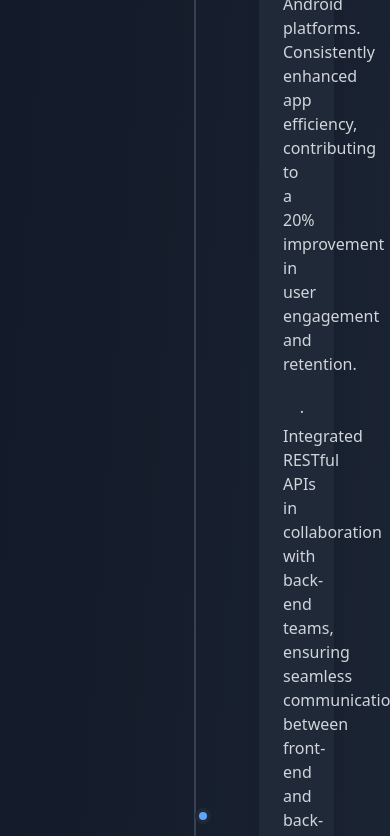
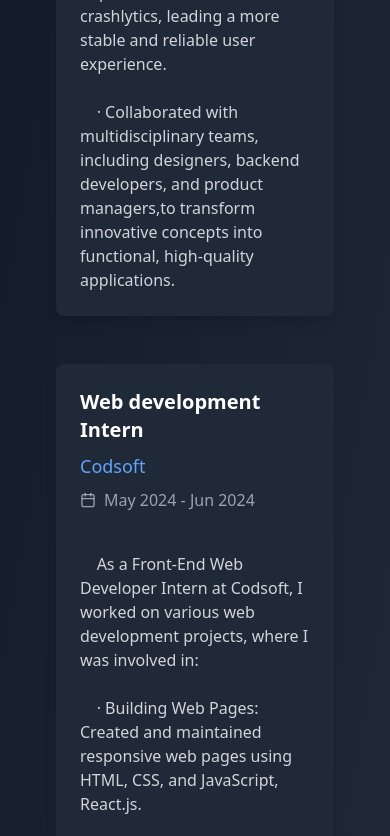
Before and after one commit to Haiderr-Ali/Haider-Ali-Portfolio, a React (Vite) app: page / in a window 390 px wide. Shown: the part 3435-4271 px from the top of the page. Built offline with nearby package versions, Linux system fonts and the light colour scheme.

Commit message:
changes in positioning of timeline

```diff
--- a/src/components/Timeline.tsx
+++ b/src/components/Timeline.tsx
@@ -1,3 +1,71 @@
+// import React from 'react';
+// import { motion } from 'framer-motion';
+// import { Calendar } from 'lucide-react';
+
+// interface Experience {
+//   title: string;
+//   company: string;
+//   period: string;
+//   description: string;
+
+// }
+
+// interface TimelineProps {
+//   experiences: Experience[];
+// }
+
+// const Timeline: React.FC<TimelineProps> = ({ experiences }) => {
+//   return (
+//     <div className="relative">
+//       {/* Vertical line */}
+//       <div className="absolute left-1/2 transform -translate-x-1/2 w-0.5 h-full bg-gray-700"></div>
+
+//       <div className="space-y-12">
+//         {experiences.map((experience, index) => (
+//           <motion.div
+//             key={index}
+//             className={`flex items-center ${
+//               index % 2 === 0 ? 'flex-row-reverse' : ''
+//             }`}
+//             initial={{ opacity: 0, x: index % 2 === 0 ? 20 : -20 }}
+//             whileInView={{ opacity: 1, x: 0 }}
+//             viewport={{ once: true }}
+//             transition={{ duration: 0.8, delay: index * 0.2 }}
+//           >
+//             <div className="w-1/2 px-8">
+//               <motion.div
+//                 className={`bg-gray-800 p-6 rounded-lg shadow-lg hover:shadow-xl transition-shadow ${
+//                   index % 2 === 0 ? 'ml-8' : 'mr-8'
+//                 }`}
+//                 whileHover={{ y: -5 }}
+//               >
+//                 <h3 className="text-xl font-bold text-white mb-2">{experience.title}</h3>
+//                 <h4 className="text-lg text-blue-400 mb-2">{experience.company}</h4>
+//                 <div className="flex items-center text-gray-400 mb-4">
+//                   <Calendar size={16} className="mr-2" />
+//                   <span>{experience.period}</span>
+//                 </div>
+//                 <p className="text-gray-300" style={{ whiteSpace: 'pre-wrap' }}>{experience.description}</p>
+//               </motion.div>
+//             </div>
+//             <motion.div
+//               className="absolute left-1/2 transform -translate-x-1/2 w-4 h-4 bg-blue-400 rounded-full border-4 border-gray-800"
+//               initial={{ scale: 0 }}
+//               whileInView={{ scale: 1 }}
+//               viewport={{ once: true }}
+//               transition={{ duration: 0.4, delay: index * 0.2 + 0.4 }}
+//             />
+//           </motion.div>
+//         ))}
+//       </div>
+//     </div>
+//   );
+// };
+
+// export default Timeline;
+
+
+
 import React from 'react';
 import { motion } from 'framer-motion';
 import { Calendar } from 'lucide-react';
@@ -7,7 +75,6 @@ interface Experience {
   company: string;
   period: string;
   description: string;
-
 }
 
 interface TimelineProps {
@@ -16,26 +83,26 @@ interface TimelineProps {
 
 const Timeline: React.FC<TimelineProps> = ({ experiences }) => {
   return (
-    <div className="relative">
+    <div className="relative max-w-screen-lg mx-auto px-4 sm:px-6">
       {/* Vertical line */}
-      <div className="absolute left-1/2 transform -translate-x-1/2 w-0.5 h-full bg-gray-700"></div>
+      <div className="absolute top-0 left-1/2 transform -translate-x-1/2 w-0.5 h-full bg-gray-700 sm:block hidden"></div>
 
       <div className="space-y-12">
         {experiences.map((experience, index) => (
           <motion.div
             key={index}
-            className={`flex items-center ${
-              index % 2 === 0 ? 'flex-row-reverse' : ''
-            }`}
+            className={`flex flex-col sm:flex-row items-start ${
+              index % 2 === 0 ? 'sm:flex-row-reverse' : ''
+            } sm:space-x-8`} // Adds space between items only on larger screens
             initial={{ opacity: 0, x: index % 2 === 0 ? 20 : -20 }}
             whileInView={{ opacity: 1, x: 0 }}
             viewport={{ once: true }}
             transition={{ duration: 0.8, delay: index * 0.2 }}
           >
-            <div className="w-1/2 px-8">
+            <div className="w-full sm:w-1/2 px-4 sm:px-8">
               <motion.div
                 className={`bg-gray-800 p-6 rounded-lg shadow-lg hover:shadow-xl transition-shadow ${
-                  index % 2 === 0 ? 'ml-8' : 'mr-8'
+                  index % 2 === 0 ? 'sm:ml-8' : 'sm:mr-8'
                 }`}
                 whileHover={{ y: -5 }}
               >
@@ -48,13 +115,6 @@ const Timeline: React.FC<TimelineProps> = ({ experiences }) => {
                 <p className="text-gray-300" style={{ whiteSpace: 'pre-wrap' }}>{experience.description}</p>
               </motion.div>
             </div>
-            <motion.div
-              className="absolute left-1/2 transform -translate-x-1/2 w-4 h-4 bg-blue-400 rounded-full border-4 border-gray-800"
-              initial={{ scale: 0 }}
-              whileInView={{ scale: 1 }}
-              viewport={{ once: true }}
-              transition={{ duration: 0.4, delay: index * 0.2 + 0.4 }}
-            />
           </motion.div>
         ))}
       </div>
```
